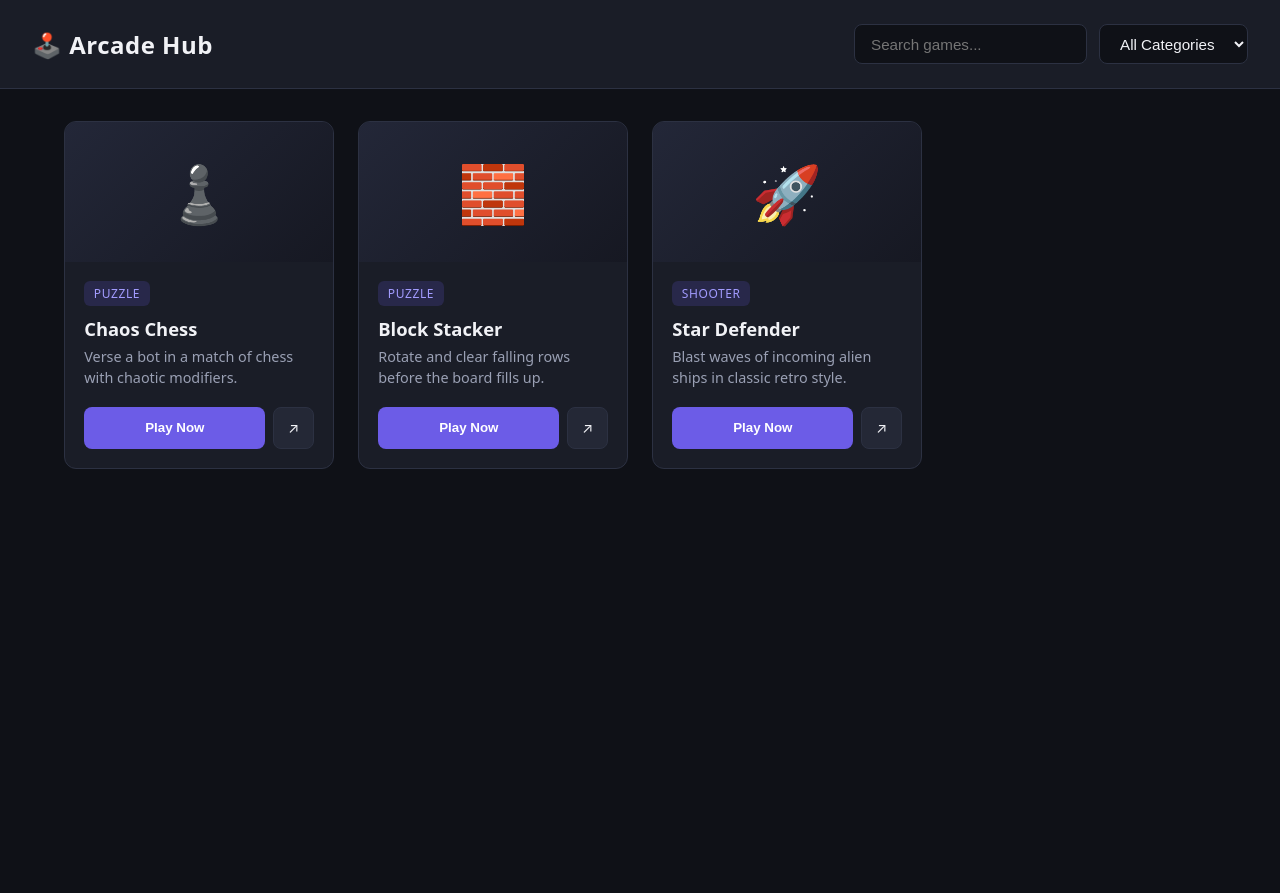
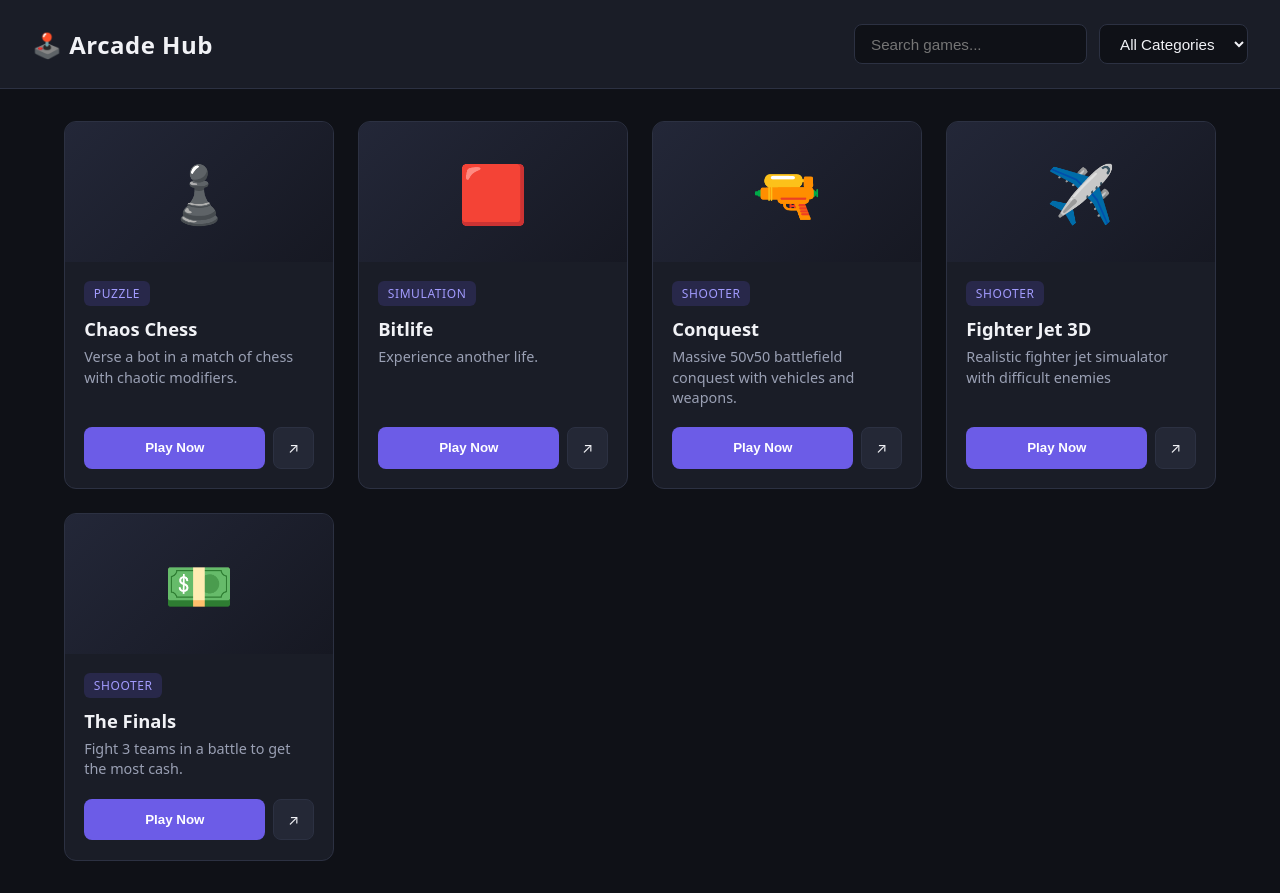
Before and after one commit to ence1453/white-eagle, a plain HTML site: page index.html in a window 1280 px wide. Before the commit the page ends 800 px from the top, so only its background shows below. Drawn offline with Linux system fonts and the light colour scheme.

Commit message:
Update index.html

```diff
--- a/index.html
+++ b/index.html
@@ -282,18 +282,32 @@
         icon: "♟️" // You can also add thumbnail: "images/snake.png"
       },
       {
-        title: "Block Stacker",
-        category: "Puzzle",
-        description: "Rotate and clear falling rows before the board fills up.",
-        file: "games/tetris.html",
-        icon: "🧱"
+        title: "Bitlife",
+        category: "Simulation",
+        description: "Experience another life.",
+        file: "spaces/bitlife.html",
+        icon: "🟥"
       },
       {
-        title: "Star Defender",
+        title: "Conquest",
         category: "Shooter",
-        description: "Blast waves of incoming alien ships in classic retro style.",
-        file: "games/space-invaders.html",
-        icon: "🚀"
+        description: "Massive 50v50 battlefield conquest with vehicles and weapons.",
+        file: "spaces/conquest.html",
+        icon: "🔫"
+      },
+      {
+        title: "Fighter Jet 3D",
+        category: "Shooter",
+        description: "Realistic fighter jet simualator with difficult enemies",
+        file: "spaces/fighter-jet-3d-sim.html",
+        icon: "✈️"
+      },
+      {
+        title: "The Finals",
+        category: "Shooter",
+        description: "Fight 3 teams in a battle to get the most cash.",
+        file: "spaces/finals_ui_patch12.html",
+        icon: "💵"
       }
     ];
 
```
